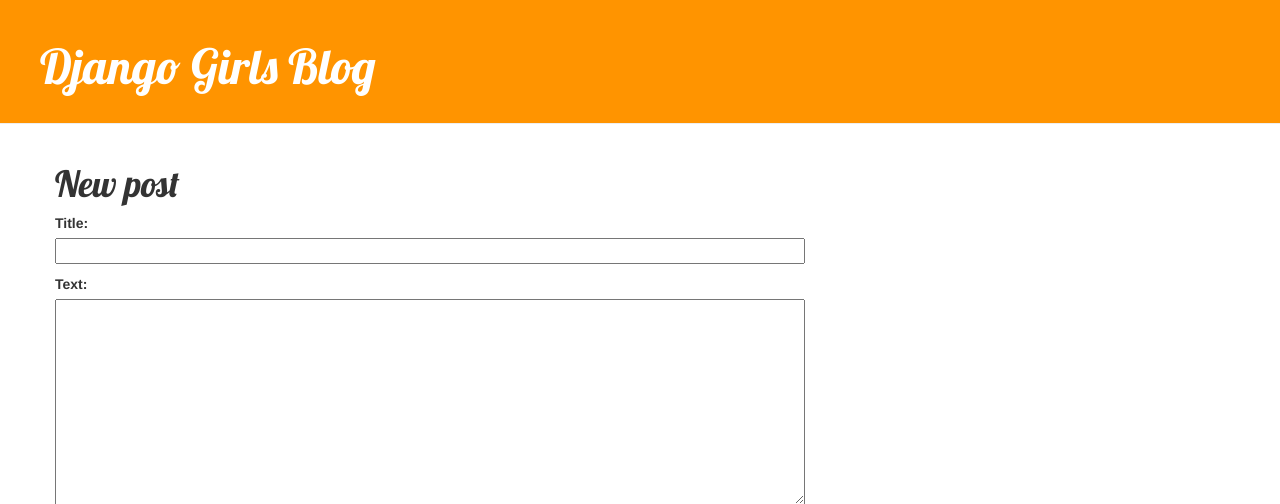
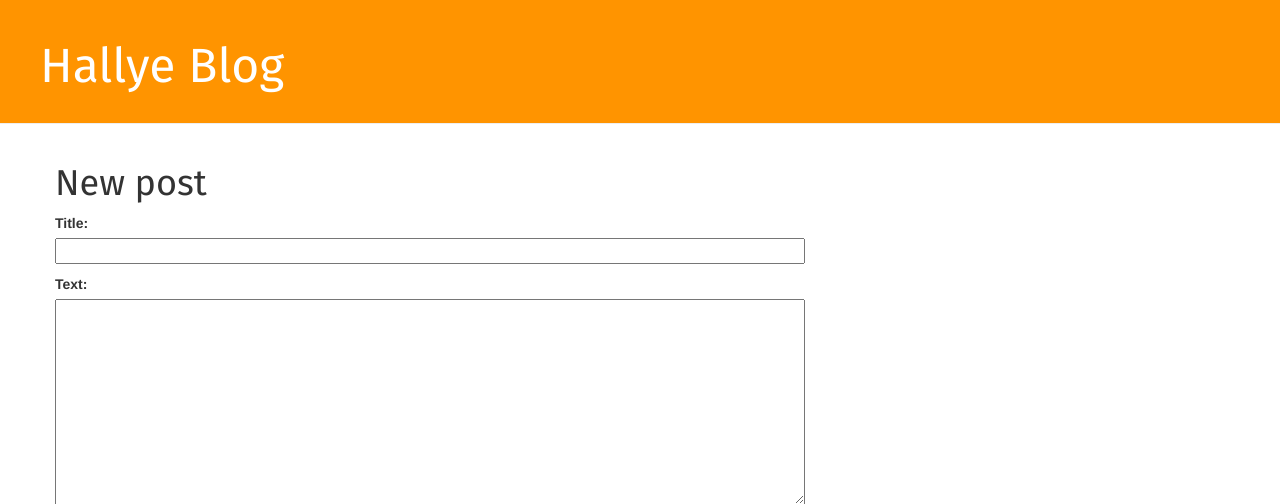
Before and after one commit to Hallye/DjangoGirls, a Django app: page /post/new in a window 1280 px wide. Shown: the top 504 px of the page. Run offline with Django 3.2, Linux system fonts and the light colour scheme; some libraries are stand-ins or nearby versions.

Commit message:
Ultima mod

```diff
--- a/DGirls/blog/static/css/blog.css
+++ b/DGirls/blog/static/css/blog.css
@@ -15,10 +15,11 @@
 }
 
 h1, h2, h3, h4 {
-    font-family: 'Lobster', cursive;
+    font-family: 'Fira Sans', cursive;
 }
 
 .date {
+    font-family: 'Josefin Sans';
     float: left;
     display: block;
     width: 100%;
--- a/DGirls/blog/templates/blog/base.html
+++ b/DGirls/blog/templates/blog/base.html
@@ -1,10 +1,11 @@
 {% load static %}
 <html>
     <head>
-        <title>Django Girls blog</title>
+        <title>Hallye blog</title>
         <link rel="stylesheet" href="//maxcdn.bootstrapcdn.com/bootstrap/3.2.0/css/bootstrap.min.css">
         <link rel="stylesheet" href="//maxcdn.bootstrapcdn.com/bootstrap/3.2.0/css/bootstrap-theme.min.css">
-        <link href='//fonts.googleapis.com/css?family=Lobster&subset=latin,latin-ext' rel='stylesheet' type='text/css'>
+        <link href='//fonts.googleapis.com/css?family=Fira Sans&subset=latin,latin-ext' rel='stylesheet' type='text/css'>
+        <link href="https://fonts.googleapis.com/css?family=Josefin+Sans&display=swap" rel="stylesheet">
         <link rel="stylesheet" href="{% static 'css/blog.css' %}">
     </head>
     <body>
@@ -12,7 +13,7 @@
                     {% if user.is_authenticated %}
                     <a href="{% url 'post_new' %}" class="top-menu"><span class="glyphicon glyphicon-plus"></span></a>
                     {% endif %}
-                 <h1><a href="/">Django Girls Blog</a></h1>
+                 <h1><a href="/">Hallye Blog</a></h1>
             </div>
             <div class="content container">
                 <div class="row">
--- a/DGirls/blog/templates/blog/post_detail.html
+++ b/DGirls/blog/templates/blog/post_detail.html
@@ -8,7 +8,7 @@
             </div>
         {% endif %}
         {% if user.is_authenticated %}
-        <a class="btn btn-default" href="{% url 'post_edit' pk=post.pk %}"><span class="glyphicon glyphicon-pencil"></span></a>
+        <a class="btn btn-warning btn-xs" href="{% url 'post_edit' pk=post.pk %}"><span class="glyphicon glyphicon-play"></span></a>
         {% endif %}
             <h1>{{ post.title }}</h1>
         <p>{{ post.text|linebreaksbr }}</p>
```
